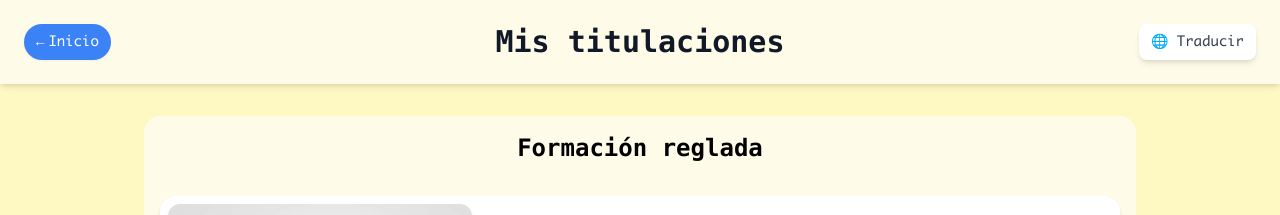
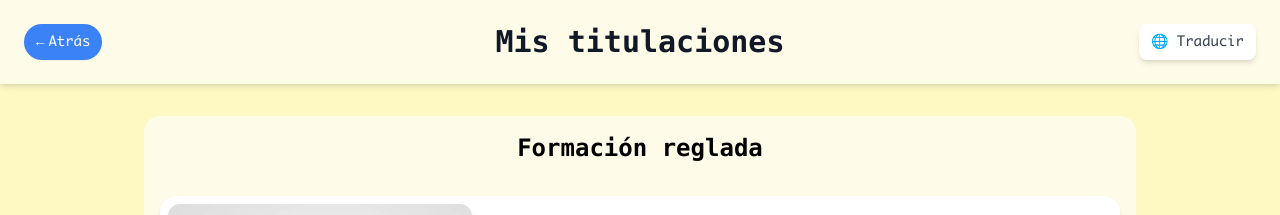
Before and after one commit to Alpha-Dvlpr/alpha-dvlpr.github.io, a Jekyll site: the page built from main_pages/studies.html, in a window 1280 px wide and 900 px high. Shown: the top 215 px of the window. Built offline with Jekyll 4.4.1, drawn with Linux system fonts in a browser that asks for light colours; nearby versions of some CDN libraries.

Commit message:
Mejora en el botón atras

```diff
--- a/_layouts/default.html
+++ b/_layouts/default.html
@@ -53,7 +53,7 @@
     <header class="relative grid w-full grid-cols-[1fr_auto_1fr] items-center bg-yellow-50 p-4 shadow-md sm:p-6">
         <div class="justify-self-start">
             {% if page.back_url %}
-            <a href="{{ page.back_url | relative_url }}" class="flex items-center gap-1 rounded-full bg-blue-500 px-3 py-2 text-sm text-white shadow-sm hover:bg-blue-600" aria-label="Volver al inicio" title="Inicio"><span aria-hidden="true">←</span><span class="hidden sm:inline">Inicio</span></a>
+            <a href="{{ page.back_url | relative_url }}" class="flex items-center gap-1 rounded-full bg-blue-500 px-3 py-2 text-sm text-white shadow-sm hover:bg-blue-600" aria-label="Volver atrás" title="Atrás"><span aria-hidden="true">←</span><span class="hidden sm:inline">Atrás</span></a>
             {% endif %}
         </div>
         <h1 class="min-w-0 max-w-[55vw] break-words text-center text-base font-semibold text-gray-900 sm:max-w-none sm:text-3xl">{% case page.heading_source %}{% when 'cv_profile_name' %}{{ site.data.cv.profile.name | escape }}{% when 'cv_jobs_title' %}{{ site.data.cv.jobs.title | escape }}{% when 'cv_studies_title' %}{{ site.data.cv.studies.title | escape }}{% when 'cv_contact_title' %}{{ site.data.cv.contact.title | escape }}{% else %}{{ page.heading | default: page.title | escape }}{% endcase %}</h1>
```
Also changed, not shown: 3 other files.
